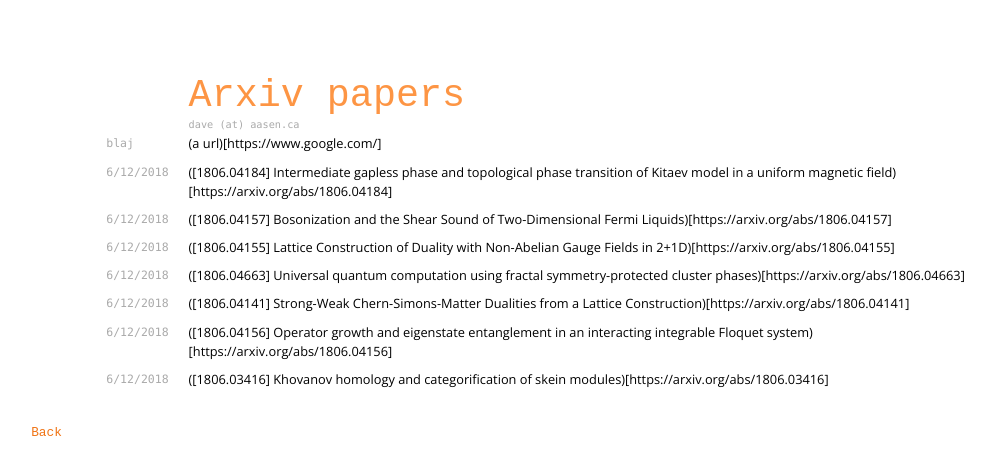
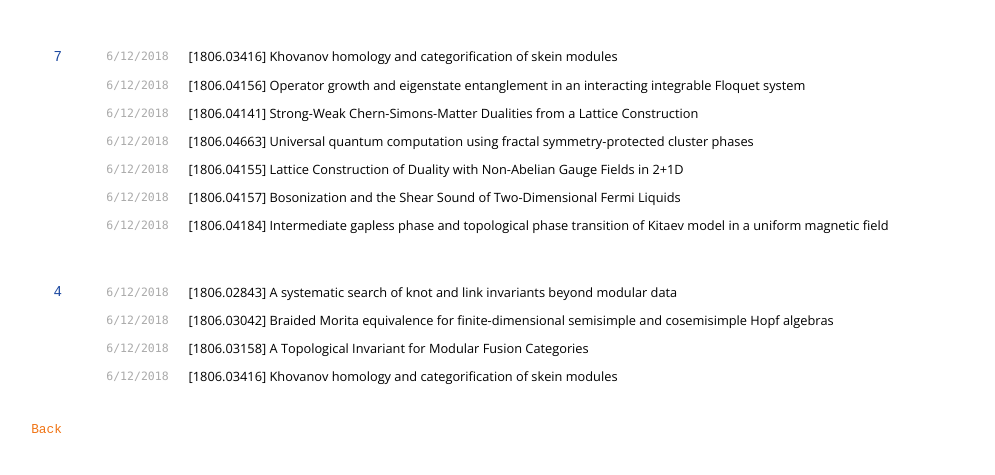
Before and after one commit to davidaasen/davidaasen.github.io, a Jekyll site: the page built from refsprime.md, in a window 1280 px wide. Shown: the top 475 px of the page, without its empty margins (141-1136 px from the left). Built offline with Jekyll 4.4.1, drawn with Linux system fonts in a browser that asks for light colours; nearby versions of some CDN libraries.

Commit message:
Update refsprime.md

```diff
--- a/refsprime.md
+++ b/refsprime.md
@@ -2,41 +2,50 @@
 layout: cv
 title: some referencess
 ---
-
-# [Arxiv papers](./)
-
-<div id="webaddress">
-<a href="dave@aasen.ca">dave (at) aasen.ca</a>
-</div>
-
-`blaj`
-(a url)[https://www.google.com/]
-
+## 7
 `6/12/2018`
- ([1806.04184] Intermediate gapless phase and topological phase transition of Kitaev model in a uniform magnetic field)[https://arxiv.org/abs/1806.04184]
+ [[1806.03416] Khovanov homology and categorification of skein modules](https://arxiv.org/abs/1806.03416)
 
 
 `6/12/2018`
- ([1806.04157] Bosonization and the Shear Sound of Two-Dimensional Fermi Liquids)[https://arxiv.org/abs/1806.04157]
+ [[1806.04156] Operator growth and eigenstate entanglement in an interacting integrable Floquet system](https://arxiv.org/abs/1806.04156)
 
 
 `6/12/2018`
- ([1806.04155] Lattice Construction of Duality with Non-Abelian Gauge Fields in 2+1D)[https://arxiv.org/abs/1806.04155]
+ [[1806.04141] Strong-Weak Chern-Simons-Matter Dualities from a Lattice Construction](https://arxiv.org/abs/1806.04141)
 
 
 `6/12/2018`
- ([1806.04663] Universal quantum computation using fractal symmetry-protected cluster phases)[https://arxiv.org/abs/1806.04663]
+ [[1806.04663] Universal quantum computation using fractal symmetry-protected cluster phases](https://arxiv.org/abs/1806.04663)
 
 
 `6/12/2018`
- ([1806.04141] Strong-Weak Chern-Simons-Matter Dualities from a Lattice Construction)[https://arxiv.org/abs/1806.04141]
+ [[1806.04155] Lattice Construction of Duality with Non-Abelian Gauge Fields in 2+1D](https://arxiv.org/abs/1806.04155)
 
 
 `6/12/2018`
- ([1806.04156] Operator growth and eigenstate entanglement in an interacting integrable Floquet system)[https://arxiv.org/abs/1806.04156]
+ [[1806.04157] Bosonization and the Shear Sound of Two-Dimensional Fermi Liquids](https://arxiv.org/abs/1806.04157)
 
 
 `6/12/2018`
- ([1806.03416] Khovanov homology and categorification of skein modules)[https://arxiv.org/abs/1806.03416]
+ [[1806.04184] Intermediate gapless phase and topological phase transition of Kitaev model in a uniform magnetic field](https://arxiv.org/abs/1806.04184)
+
+
+## 4
+`6/12/2018`
+ [[1806.02843] A systematic search of knot and link invariants beyond modular data](https://arxiv.org/abs/1806.02843)
+
+
+`6/12/2018`
+ [[1806.03042] Braided Morita equivalence for finite-dimensional semisimple and cosemisimple Hopf algebras](https://arxiv.org/abs/1806.03042)
+
+
+`6/12/2018`
+ [[1806.03158] A Topological Invariant for Modular Fusion Categories](https://arxiv.org/abs/1806.03158)
+
+
+`6/12/2018`
+ [[1806.03416] Khovanov homology and categorification of skein modules](https://arxiv.org/abs/1806.03416)
+
 
 ### [Back](./)
```
